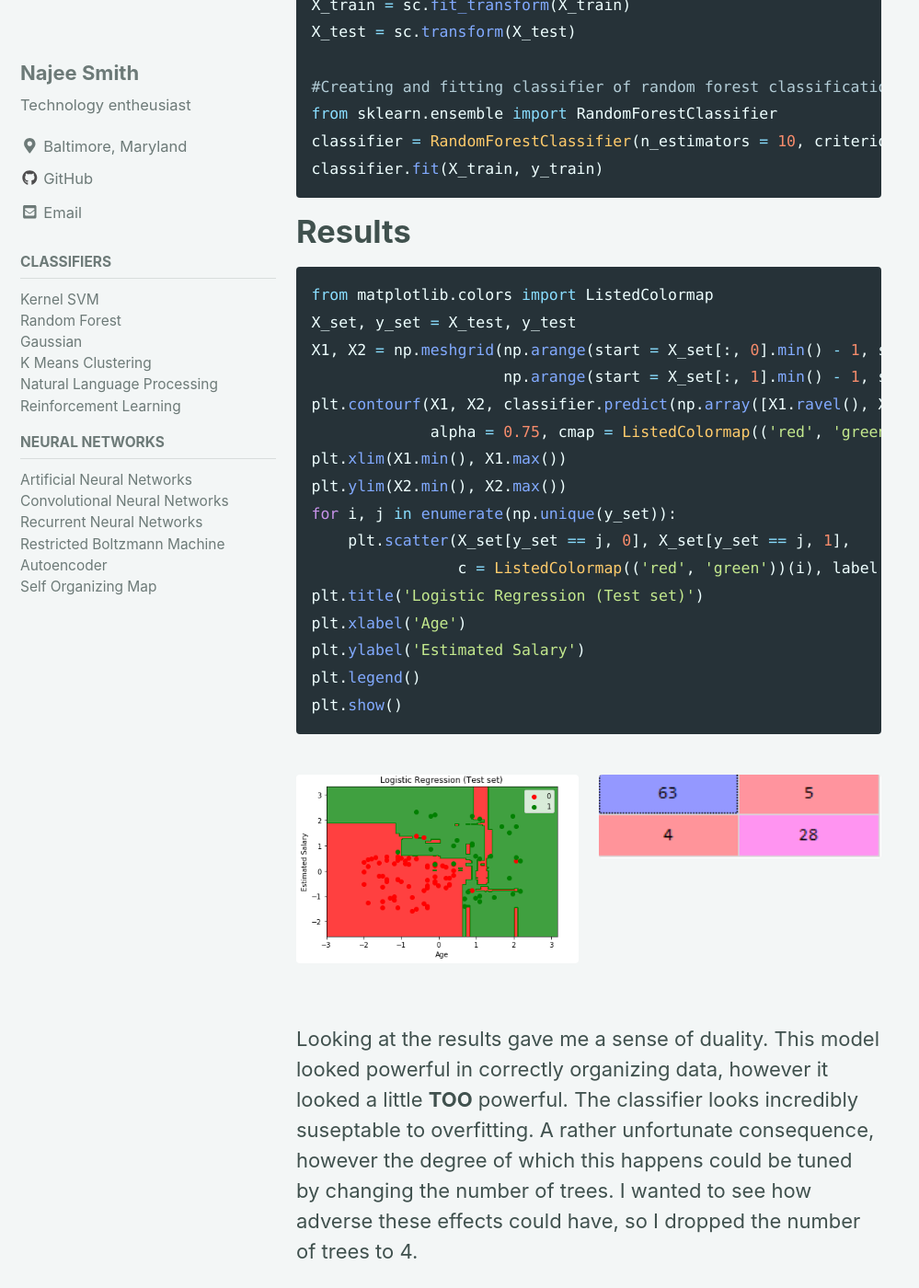
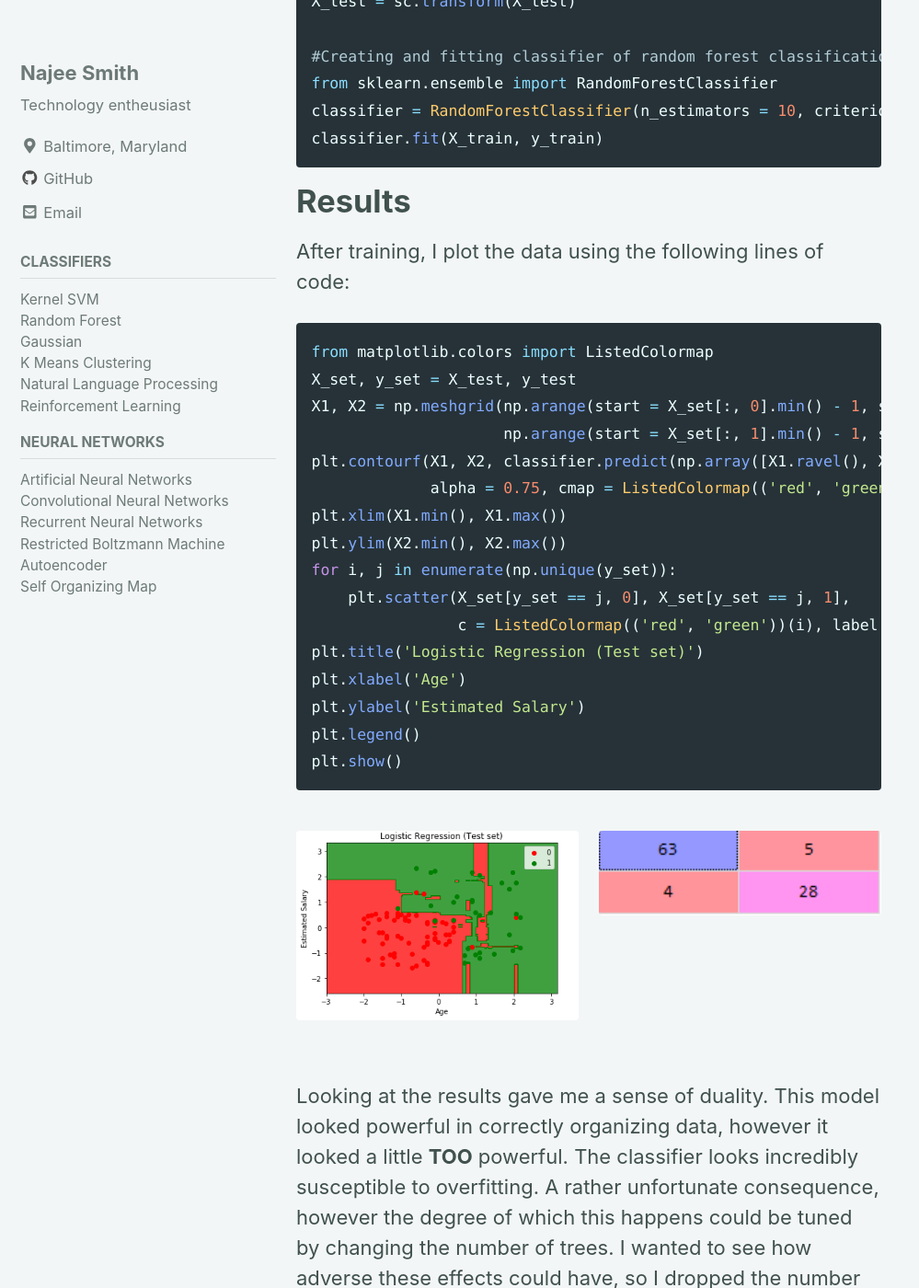
Before and after one commit to NajeeSmith/NajeeSmith.github.io, a Jekyll site: the page built from _posts/Classifiers/2019-01-20-RF.md, in a window 1280 px wide and 1400 px high, scrolled down 1057 px. Shown: the whole window at 92% size, without its empty margins (0-999 px from the left). Built offline with Jekyll 4.4.1, drawn with Linux system fonts in a browser that asks for light colours; cached includes are drawn as plain includes; nearby versions of some CDN libraries; some of the changed text lies outside the part shown.

Commit message:
rf images and grammar changes

````diff
--- a/_posts/Classifiers/2019-01-20-RF.md
+++ b/_posts/Classifiers/2019-01-20-RF.md
@@ -28,6 +28,8 @@
 ```
 
 # Results
+After training, I plot the data using the following lines of code:
+
 ```python
 from matplotlib.colors import ListedColormap
 X_set, y_set = X_test, y_test
@@ -52,7 +54,7 @@
 <a href="/images\Classifiers\RF\CM_10_trees.PNG"><img src="/images\Classifiers\RF\CM_10_trees.PNG"></a>
 </figure>
 
-Looking at the results gave me a sense of duality. This model looked powerful in correctly organizing data, however it looked a little **TOO** powerful. The classifier looks incredibly suseptable to overfitting. A rather unfortunate consequence, however the degree of which this happens could be tuned by changing the number of trees. I wanted to see how adverse these effects could have, so I dropped the number of trees to 4.
+Looking at the results gave me a sense of duality. This model looked powerful in correctly organizing data, however it looked a little **TOO** powerful. The classifier looks incredibly susceptible to overfitting. A rather unfortunate consequence, however the degree of which this happens could be tuned by changing the number of trees. I wanted to see how adverse these effects could have, so I dropped the number of trees to 4.
 
 <figure class="half">
 <a href="/images\Classifiers\RF\Graph_4_trees.PNG"><img src="/images\Classifiers\RF\Graph_4_trees.PNG"></a>
````
Also changed, not shown: other parts of _posts/Classifiers/2019-01-20-RF.md (+1 -1 lines).
